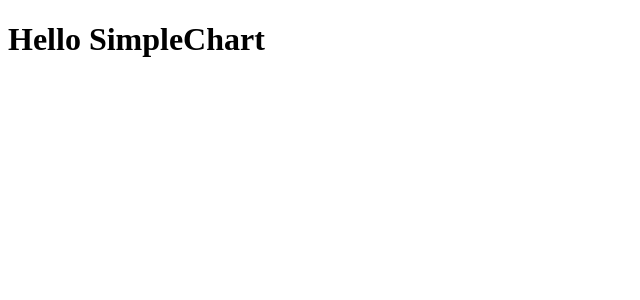
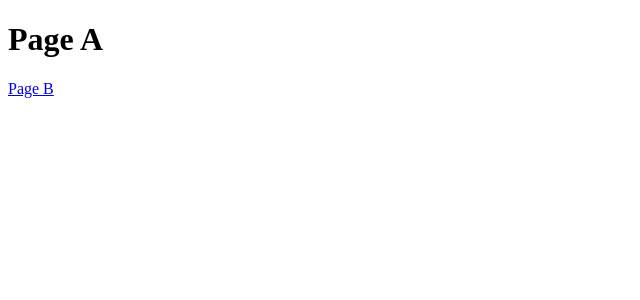
Before and after one commit to Lemoncode/simplechart, a React app: page / in a window 1280 px wide. Shown: the top 300 px of the page, without its empty margins (0-640 px from the left). Built offline with nearby package versions, Linux system fonts and the light colour scheme.

Commit message:
#15 Add react-router v3 support

```diff
--- a/config/webpack/base.js
+++ b/config/webpack/base.js
@@ -15,7 +15,7 @@ module.exports = {
       'react',
       'react-dom',
       'react-hot-loader',
-      'react-router-dom',
+      'react-router',
       'whatwg-fetch',
     ],
     appStyles: [
--- a/package.json
+++ b/package.json
@@ -31,7 +31,7 @@
     "react": "^16.2.0",
     "react-dom": "^16.2.0",
     "react-hot-loader": "^3.1.3",
-    "react-router-dom": "^4.2.2",
+    "react-router": "^3.2.0",
     "whatwg-fetch": "^2.0.3"
   },
   "devDependencies": {
@@ -42,7 +42,7 @@
     "@types/node": "^9.4.6",
     "@types/react": "^16.0.38",
     "@types/react-dom": "^16.0.4",
-    "@types/react-router-dom": "^4.2.4",
+    "@types/react-router": "^3.0.15",
     "@types/redux-mock-store": "0.0.13",
     "@types/webpack-env": "^1.13.5",
     "awesome-typescript-loader": "^3.4.1",
--- a/src/app.tsx
+++ b/src/app.tsx
@@ -1,5 +1,7 @@
 import * as React from 'react';
 
 export const App: React.StatelessComponent = (props) => (
-  <h1>Hello SimpleChart</h1>
+  <div>
+    {props.children}
+  </div>
 );
--- a/src/index.tsx
+++ b/src/index.tsx
@@ -1,7 +1,7 @@
 import * as React from 'react';
 import * as ReactDOM from 'react-dom';
 import { AppContainer } from 'react-hot-loader';
-import { App } from './app';
+import { AppRouter } from './router';
 
 const render = (Component) => {
   ReactDOM.render(
@@ -12,10 +12,10 @@ const render = (Component) => {
   );
 };
 
-render(App);
+render(AppRouter);
 
 if (module.hot) {
   module.hot.accept('./app', () => {
-    render(App);
+    render(AppRouter);
   });
 }
--- /dev/null
+++ b/src/pages/pageA/index.ts
@@ -0,0 +1 @@
+export { PageAComponent } from './pageA';
--- /dev/null
+++ b/src/pages/pageA/pageA.tsx
@@ -0,0 +1,9 @@
+import * as React from 'react';
+import { Link } from 'react-router';
+
+export const PageAComponent: React.StatelessComponent = (props) => (
+  <div>
+    <h1>Page A</h1>
+    <Link to="/pageB">Page B</Link>
+  </div>
+);
--- /dev/null
+++ b/src/pages/pageB/index.ts
@@ -0,0 +1 @@
+export { PageBComponent } from './pageB';
--- /dev/null
+++ b/src/pages/pageB/pageB.tsx
@@ -0,0 +1,9 @@
+import * as React from 'react';
+import { Link } from 'react-router';
+
+export const PageBComponent: React.StatelessComponent = (props) => (
+  <div>
+    <h1>Page B</h1>
+    <Link to="/pageA">Page A</Link>
+  </div>
+);
--- /dev/null
+++ b/src/router.tsx
@@ -0,0 +1,15 @@
+import * as React from 'react';
+import { App } from './app';
+import { PageAComponent } from './pages/pageA';
+import { PageBComponent } from './pages/pageB';
+import { hashHistory, Router, Route, IndexRoute } from 'react-router';
+
+export const AppRouter: React.StatelessComponent<{}> = () => (
+  <Router history={hashHistory}>
+    <Route path="/" component={App}>
+      <IndexRoute component={PageAComponent}/>
+      <Route path="/pageA" component={PageAComponent}/>
+      <Route path="/pageB" component={PageBComponent}/>
+    </Route>
+  </Router>
+);
```
